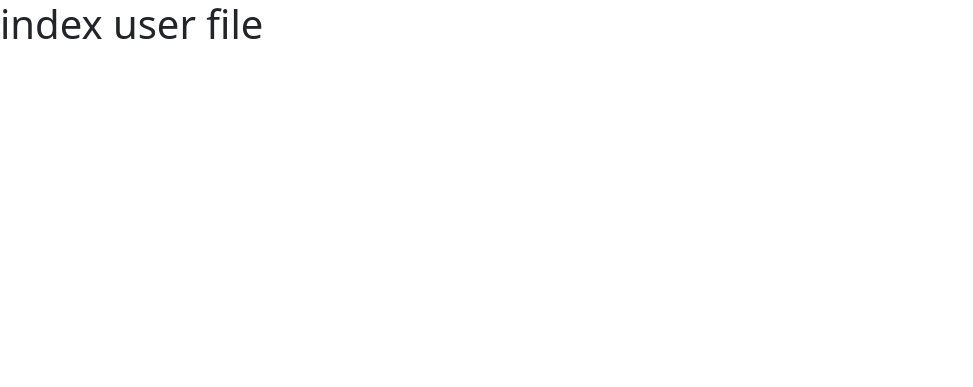
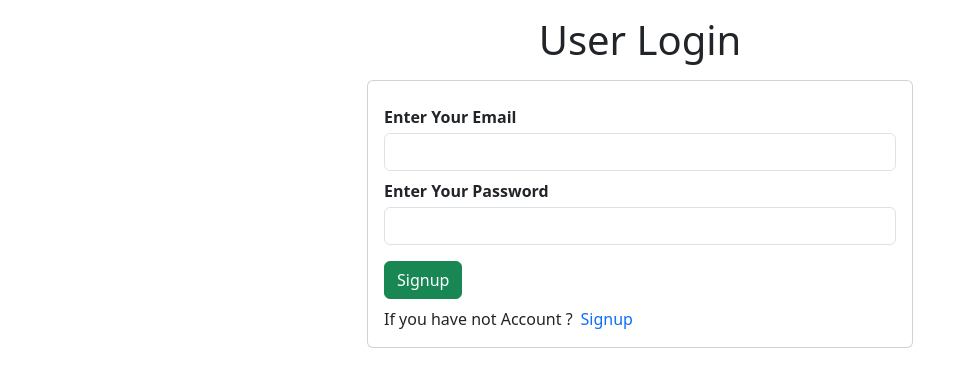
Before and after one commit to Grayni/crm, a Flask app: page /user/ in a window 1280 px wide. Shown: the top 387 px of the page, without its empty margins (0-973 px from the left). Run offline with Flask 3, Linux system fonts and the light colour scheme; parts of the project's set-up code (start-up, migrations or seed data) failed here and were passed over.

Commit message:
User Login

```diff
--- a/app.py
+++ b/app.py
@@ -1,11 +1,15 @@
-from flask import Flask, flash, render_template, request, redirect
+from flask import Flask, flash, render_template, request, redirect, session
 from flask_sqlalchemy import SQLAlchemy
 from flask_bcrypt import Bcrypt
+from flask_session import Session
 app = Flask(__name__)
+app.config['SECRET_KEY'] = "1a874f6bd0c7166d732b5acd"
 app.config['SQLALCHEMY_DATABASE_URI'] = "sqlite:///ums.sqlite"
-app.config['SECRET_KEY'] = "1a874f6bd0c7166d732b5acd"
+app.config['SESSION_PERMANENT'] = False
+app.config['SESSION_TYPE'] = 'filesystem'
 db = SQLAlchemy(app)
 bcrypt = Bcrypt(app)
+Session(app)
 
 
 # User Class
@@ -22,6 +26,10 @@ class User(db.Model):
     def __repr__(self):
         return f'User("{self.id}", "{self.lname}", "{self.fname}", "{self.email}", "{self.email}", "{self.username}", "{self.edu}", "{self.status}")'
 
+
+with app.app_context():
+    db.session.query(User).delete()
+    db.session.commit()
 
 # create table
 with app.app_context():
@@ -44,9 +52,32 @@ def adminIndex():
 # --------------- user area -----------------------
 
 # user login
-@app.route('/user/')
+@app.route('/user/', methods=['POST', 'GET'])
 def userIndex():
-    return render_template('user/index.html', title='User Login')
+    if request.method == "POST":
+        # get the name of the field
+        email = request.form.get('email')
+        password = request.form.get('password')
+
+        # check user exist in this email or not
+        users = User.query.filter_by(email=email).first()
+        if users and bcrypt.check_password_hash(users.password, password):
+            # check the admin approve your account are not
+            is_approve = User.query.filter_by(id=users.id).first()
+
+            if is_approve.status == 0:
+                flash('Your Account not approved by Admin', 'danger')
+                return redirect('/user/')
+            else:
+                session['user_id'] = users.id
+                session['username'] = users.username
+                flash('Login Successfully', 'success')
+                return redirect('/user/dashboard')
+        else:
+            flash('Invalid email or password', 'danger')
+            return redirect('/user/')
+    else:
+        return render_template('user/index.html', title='User Login')
 
 
 # user registration
@@ -81,5 +112,12 @@ def userSignup():
         return render_template('user/signup.html', title='User Signup')
 
 
+# user dashboard
+@app.route('/user/dashboard', methods=['POST', 'GET'])
+def userDashboard():
+    if session.get('username'):
+        return f'{session.get("username")}'
+
+
 if __name__ == "__main__":
     app.run(debug=True)
--- a/templates/user/index.html
+++ b/templates/user/index.html
@@ -1,5 +1,41 @@
 {% extends "user/layout.html" %}
 
 {% block content %}
-<h1>index user file</h1>
+    <div class="container">
+        <h1 class="text-center my-3">
+            User Login
+        </h1>
+        <div class="row  d-flex justify-content-center">
+            <div class="col-xl-6 col-lg-6 col-md-6 col-sm-12">
+                {% with messages=get_flashed_messages(with_categories=true) %}
+                    {% if messages %}
+                        {% for category, message in messages %}
+                        <div class="alert alert-{{ category }}">
+                            <strong>{{ message }}</strong>
+                        </div>
+                        {% endfor %}
+                    {% endif %}
+                {% endwith %}
+                <div class="card">
+                    <div class="card-body">
+                        <form action="" method="POST">
+                            <div class="my-2">
+                                <label for=""><b>Enter Your Email</b></label>
+                                <input type="email" name="email" id="email" class="form-control my-1">
+                            </div>
+                            <div class="my-2">
+                                <label for=""><b>Enter Your Password</b></label>
+                                <input type="password" name="password" id="password" class="form-control my-1">
+                            </div>
+                            <button class="btn btn-success my-2">Signup</button>
+                            <span class="d-flex align-items-center">
+                                If you have not Account ?
+                                <a href="/user/signup" class="text-center nav-link ms-2 text-primary">Signup</a>
+                            </span>
+                        </form>
+                    </div>
+                </div>
+            </div>
+        </div>
+    </div>
 {% endblock content %}
--- a/templates/user/signup.html
+++ b/templates/user/signup.html
@@ -18,7 +18,7 @@
                 {% endwith %}
                 <div class="card">
                     <div class="card-body">
-                        <form action="", method="POST">
+                        <form action="" method="POST">
                     <div class="my-2">
                         <label for=""><b>Enter Your First Name</b></label>
                         <input type="text" name="fname" id="fname" class="form-control my-1">
```
Also changed, not shown: 2 other files.
